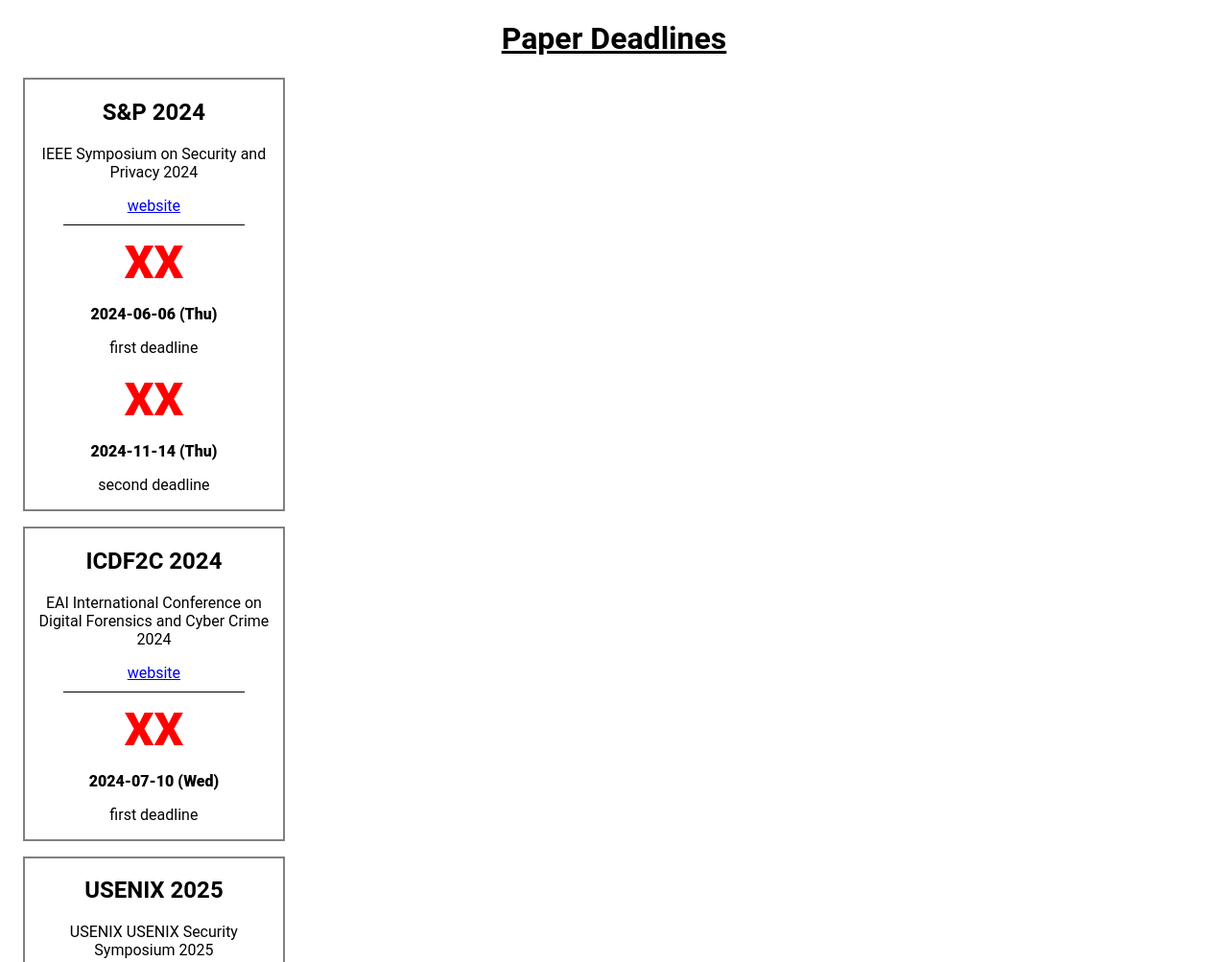
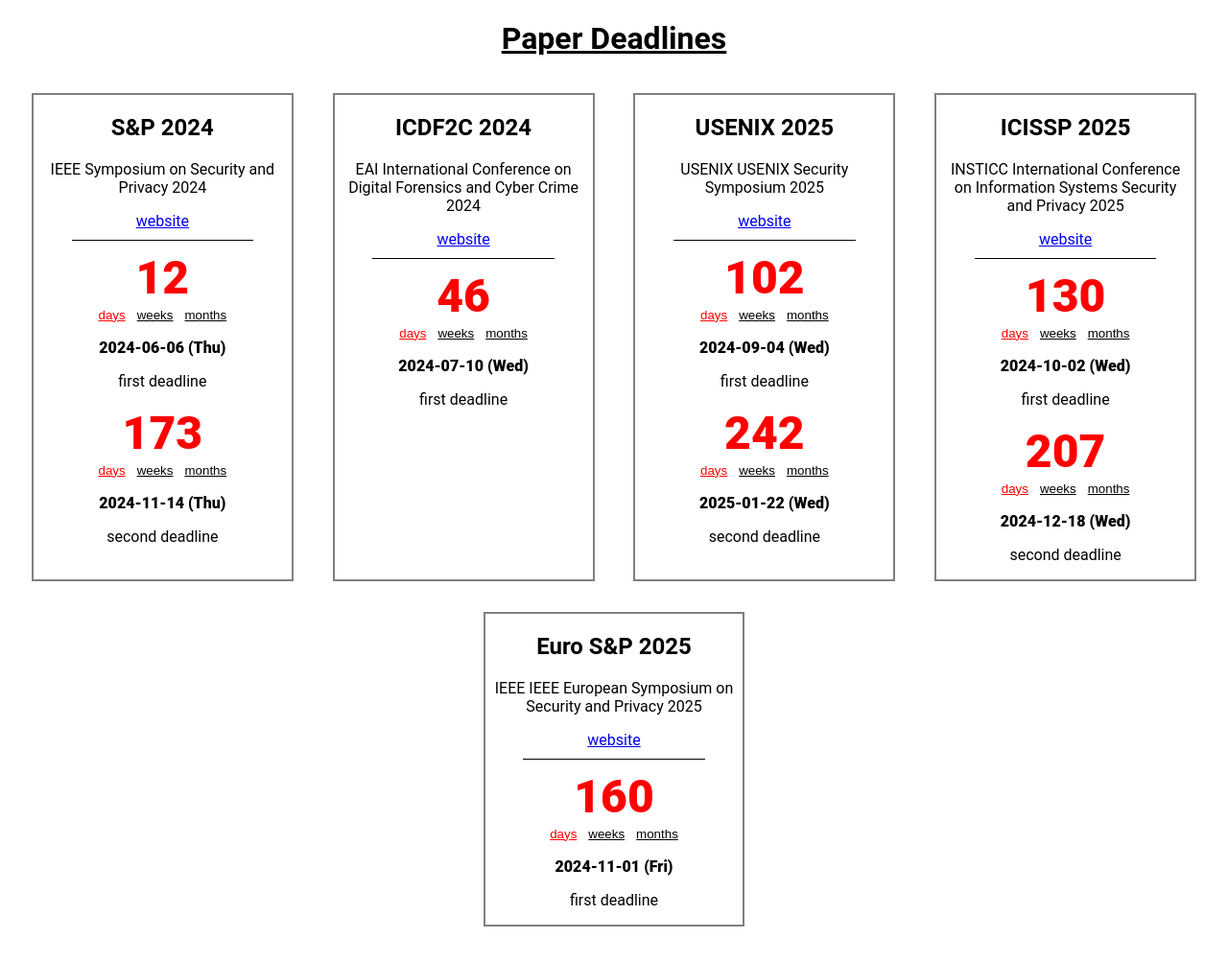
Before and after one commit to MalteJosten/paper-deadlines, a plain HTML site: page index.html in a window 1280 px wide. Shown: the top 1003 px of the page at 96% size. Drawn offline with Linux system fonts and the light colour scheme.

Commit message:
Added time left timer and switch display feature.

```diff
--- a/css/styles.css
+++ b/css/styles.css
@@ -14,8 +14,16 @@
     margin: 10px auto;
 }
 
+#counters {
+    display: flex;
+    flex-wrap: wrap;
+    justify-content: space-evenly;
+}
+
 .conf-div {
     width: 20%;
+    min-width: 200px;
+    max-width: 300px;
     border: solid 2px grey;
     text-align: center;
     margin: 1em;
@@ -37,11 +45,48 @@
     display: block;
 }
 
-.days-left {
+.time-left {
     font-size: 3em;
     font-weight: 800;
     color: red;
     margin: 0;
+}
+
+.show {
+    display: inline-block;
+}
+
+.hide {
+    display: none;
+}
+
+.active {
+    color: red;
+}
+
+.inactive {
+    color: black;
+}
+
+.time-switch-group {
+    list-style-type: none;
+    margin: 0;
+    padding: 0;
+}
+
+.time-switch-group > li {
+
+    display: inline-block;
+}
+
+.time-display-switch {
+    border: none;
+    background-color: transparent;
+    text-decoration: underline;
+}
+
+.time-display-switch:active {
+    color: red;
 }
 
 .dl-date {
--- a/js/scripts.js
+++ b/js/scripts.js
@@ -64,11 +64,50 @@
                 desc.classList.add("deadline-desc");
                 desc.innerText = dl.desc;
 
+                let timeDiff = date.getTime() - new Date().getTime();
+                let daysLeftValue = Math.round(timeDiff / (1000 * 3600 * 24));
+                let weeksLeftValue = (daysLeftValue / 7).toFixed(1);
+                let monthsLeftValue = (daysLeftValue / 30).toFixed(1);
+
                 const daysLeft = document.createElement("p");
-                daysLeft.classList.add("days-left");
-                daysLeft.innerText = "XX";
+                daysLeft.classList.add("time-left", "daysLeft", "show");
+                daysLeft.innerText = daysLeftValue;
+                const weeksLeft = document.createElement("p");
+                weeksLeft.classList.add("time-left", "weeksLeft", "hide");
+                weeksLeft.innerText = weeksLeftValue;
+                const monthsLeft = document.createElement("p");
+                monthsLeft.classList.add("time-left", "monthsLeft", "hide");
+                monthsLeft.innerText = monthsLeftValue;
 
                 dlDiv.appendChild(daysLeft);
+                dlDiv.appendChild(weeksLeft);
+                dlDiv.appendChild(monthsLeft);
+
+                const switches = document.createElement("ul");
+                switches.classList.add("time-switch-group");
+                const switchItem = document.createElement("li");
+                const timeSwitch = document.createElement("button");
+                timeSwitch.classList.add("time-display-switch");
+
+                const switchLabels = ["days", "weeks", "months"];
+
+                for (let idx in switchLabels) {
+                    const switchButton = timeSwitch.cloneNode(true);
+                    switchButton.innerHTML = switchLabels[idx];
+                    switchButton.addEventListener("click", function() {changeTimeLeft(switchLabels[idx], dlDiv, switches)});
+                    if (switchLabels[idx] == "days") {
+                        switchButton.classList.add("active");
+                    } else {
+                        switchButton.classList.add("inactive");
+                    }
+
+                    const switchListItem = switchItem.cloneNode(true);
+                    switchListItem.appendChild(switchButton);
+
+                    switches.appendChild(switchListItem);
+                }
+
+                dlDiv.appendChild(switches);
                 dlDiv.appendChild(dlDate);
                 dlDiv.appendChild(desc);
 
@@ -78,3 +117,36 @@
             div.appendChild(dls)
         }
     });
+
+function changeTimeLeft(selection, timerParentNode, switchGroup) {
+    let timerChildren = timerParentNode.children;
+
+    for (let idx in timerChildren) {
+        let child = timerChildren[idx];
+
+        if (child.classList) {
+            if (child.classList.contains("time-left")) {
+                if (child.classList.contains(selection + "Left")) {
+                    child.classList.remove("hide");
+                    child.classList.add("show");
+                } else {
+                    child.classList.remove("show");
+                    child.classList.add("hide");
+                }
+            }
+        }
+    }
+
+    let switches = switchGroup.children;
+
+    for (let idx = 0; idx < switches.length; idx++) {
+        labelSwitch = switches[idx].children[0];
+        if (labelSwitch.innerHTML == selection) {
+            labelSwitch.classList.remove("inactive");
+            labelSwitch.classList.add("active");
+        } else {
+            labelSwitch.classList.remove("active");
+            labelSwitch.classList.add("inactive");
+        }
+    }
+}
```
